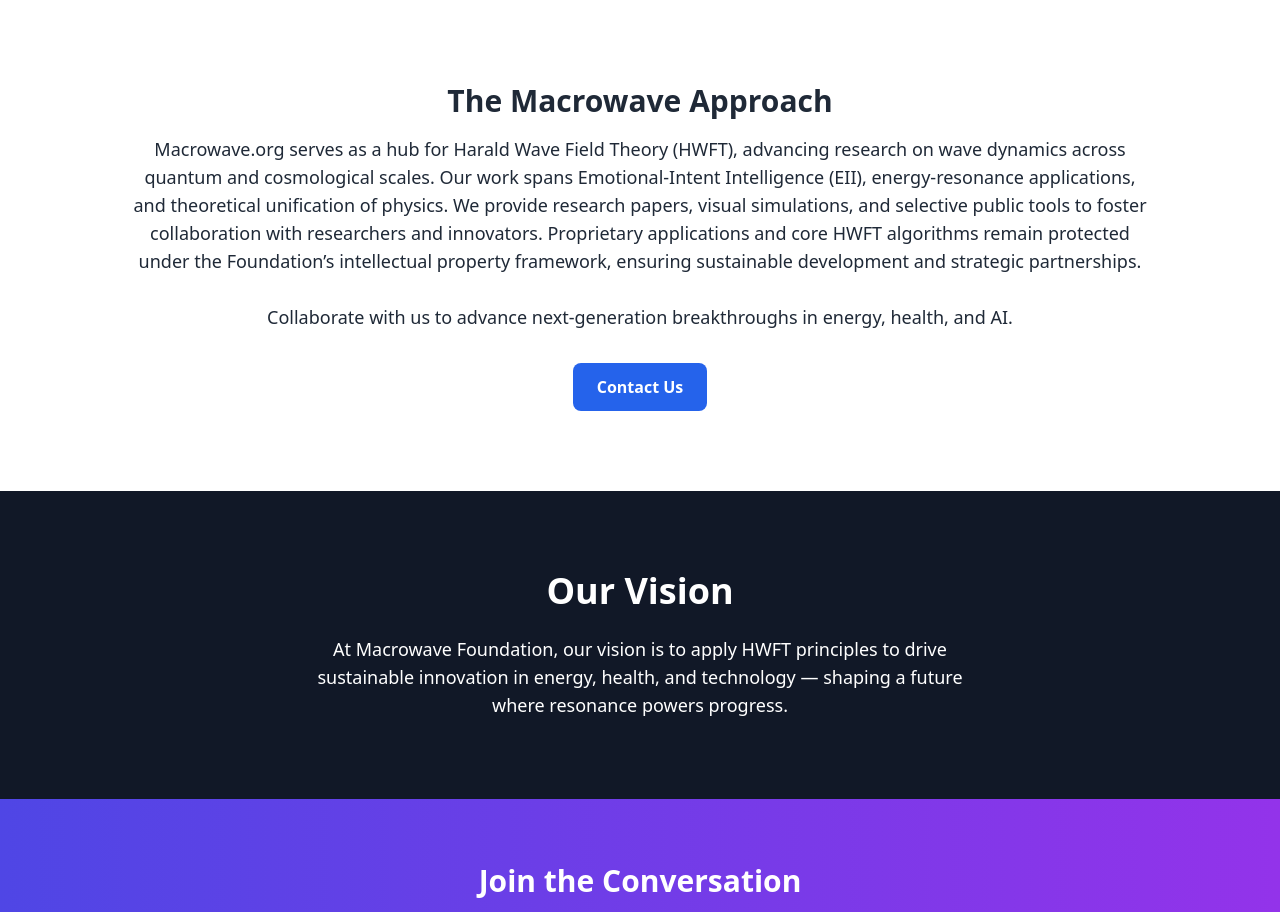
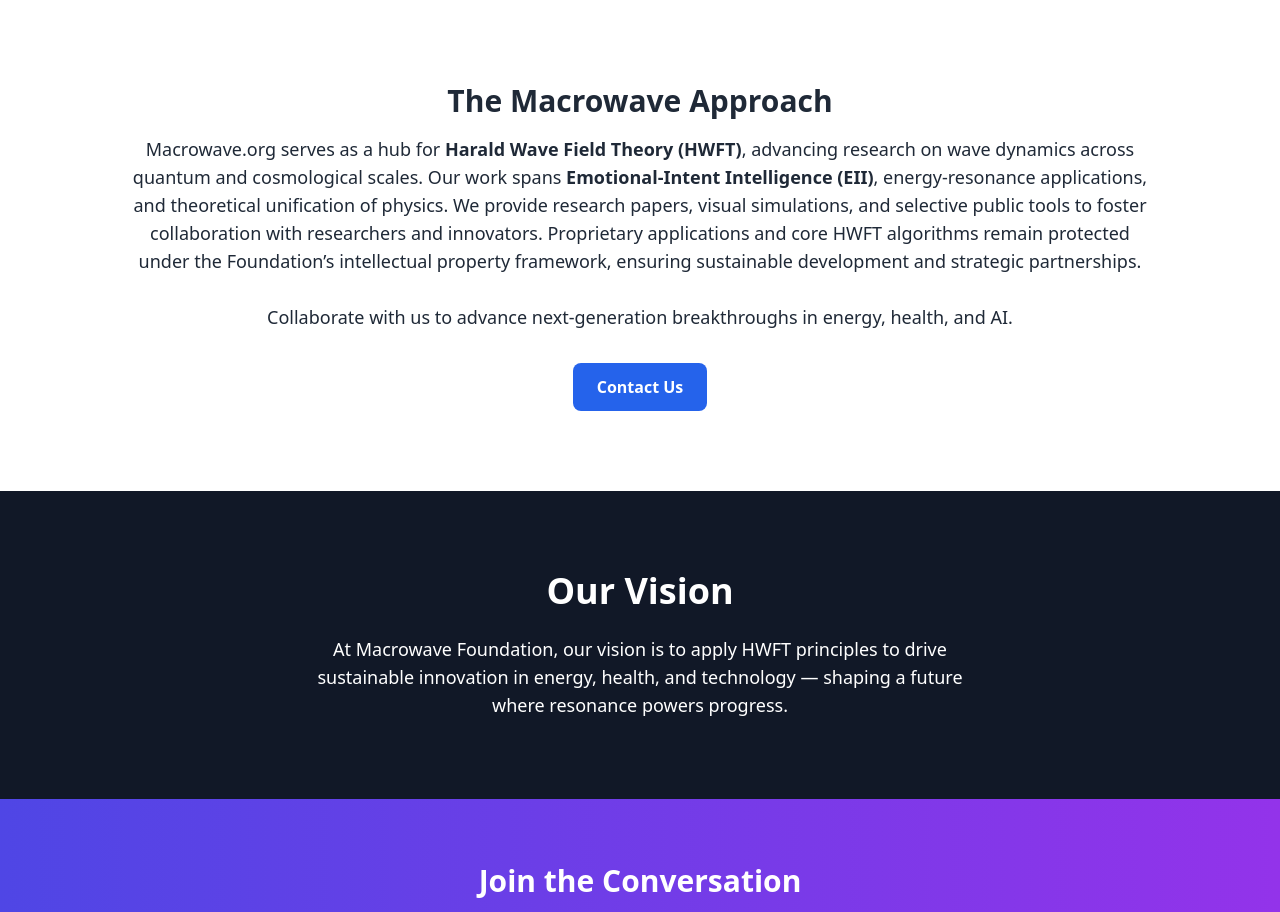
Before and after one commit to haraldangell/MacroWave, a plain HTML site: page index.html in a window 1280 px wide. Shown: the part 1700-2612 px from the top of the page. Drawn offline with nearby package versions, Linux system fonts and the light colour scheme.

Commit message:
Updated text with strong

```diff
--- a/index.html
+++ b/index.html
@@ -75,7 +75,7 @@
     <div class="max-w-5xl mx-auto text-center">
       <h2 class="text-3xl font-bold mb-4">The Macrowave Approach</h2>
       <p class="text-lg mb-8">
-        Macrowave.org serves as a hub for Harald Wave Field Theory (HWFT), advancing research on wave dynamics across quantum and cosmological scales. Our work spans Emotional‑Intent Intelligence (EII), energy‑resonance applications, and theoretical unification of physics. We provide research papers, visual simulations, and selective public tools to foster collaboration with researchers and innovators. Proprietary applications and core HWFT algorithms remain protected under the Foundation’s intellectual property framework, ensuring sustainable development and strategic partnerships.
+        Macrowave.org serves as a hub for <strong>Harald Wave Field Theory (HWFT)</strong>, advancing research on wave dynamics across quantum and cosmological scales. Our work spans <strong>Emotional‑Intent Intelligence (EII)</strong>, energy‑resonance applications, and theoretical unification of physics. We provide research papers, visual simulations, and selective public tools to foster collaboration with researchers and innovators. Proprietary applications and core HWFT algorithms remain protected under the Foundation’s intellectual property framework, ensuring sustainable development and strategic partnerships.
       <br><br>
         Collaborate with us to advance next-generation breakthroughs in energy, health, and AI.
       </p>
```
